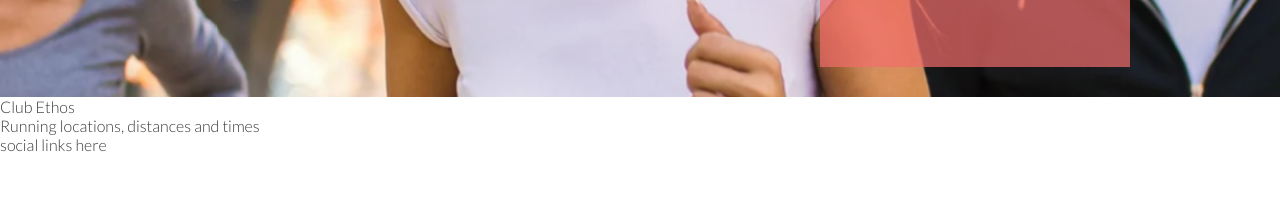
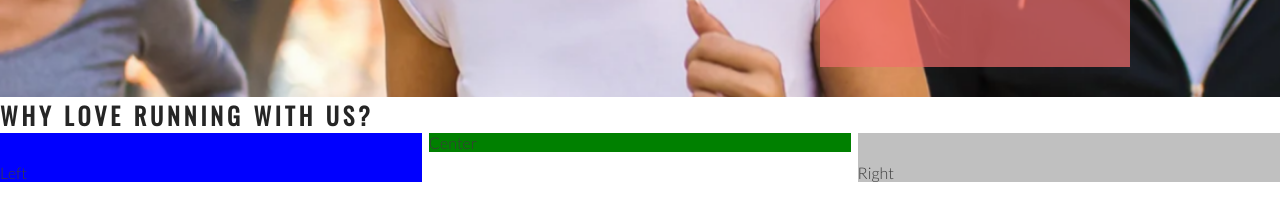
Before and after one commit to Tom-Ainsworth/love-running, a plain HTML site: page index.html in a window 1280 px wide. Shown: the part 578-800 px from the top of the page. Drawn offline with nearby package versions, Linux system fonts and the light colour scheme.

Commit message:
Add club ethos main structure

```diff
--- a/assets/css/styles.css
+++ b/assets/css/styles.css
@@ -24,6 +24,7 @@ h1, h2 {
 #logo {
     float: left;
     font-size: 280%;
+    margin-left: 30px;
 }
 
 #menu {
@@ -113,3 +114,30 @@ h1, h2 {
 
     position: absolute;
 }
+
+/* Club Ethos */
+
+#club-ethos {
+    height: 600px;
+}
+
+#left-about {
+    padding-top: 30px;
+    width: 33%;
+    float: left;
+    background-color: blue;
+}
+
+#right-about {
+    padding-top: 30px;
+    width: 33%;
+    float: right;
+    background-color: silver;
+}
+
+#center-about {
+    width: 33%;
+    margin: 0 auto;
+    background-color: green;
+}
+]
--- a/index.html
+++ b/index.html
@@ -36,8 +36,11 @@
             <h3>Dublin Docklands and Phoenix Park</h3>
         </div>
     </section>
-    <section>
-        Club Ethos
+    <section id="club-ethos">
+        <h1>Why Love Running With Us?</h1>
+        <div id="left-about">Left</div>
+        <div id="right-about">Right</div>
+        <div id="center-about">Center</div>
     </section>
     <section>
         Running locations, distances and times
```
